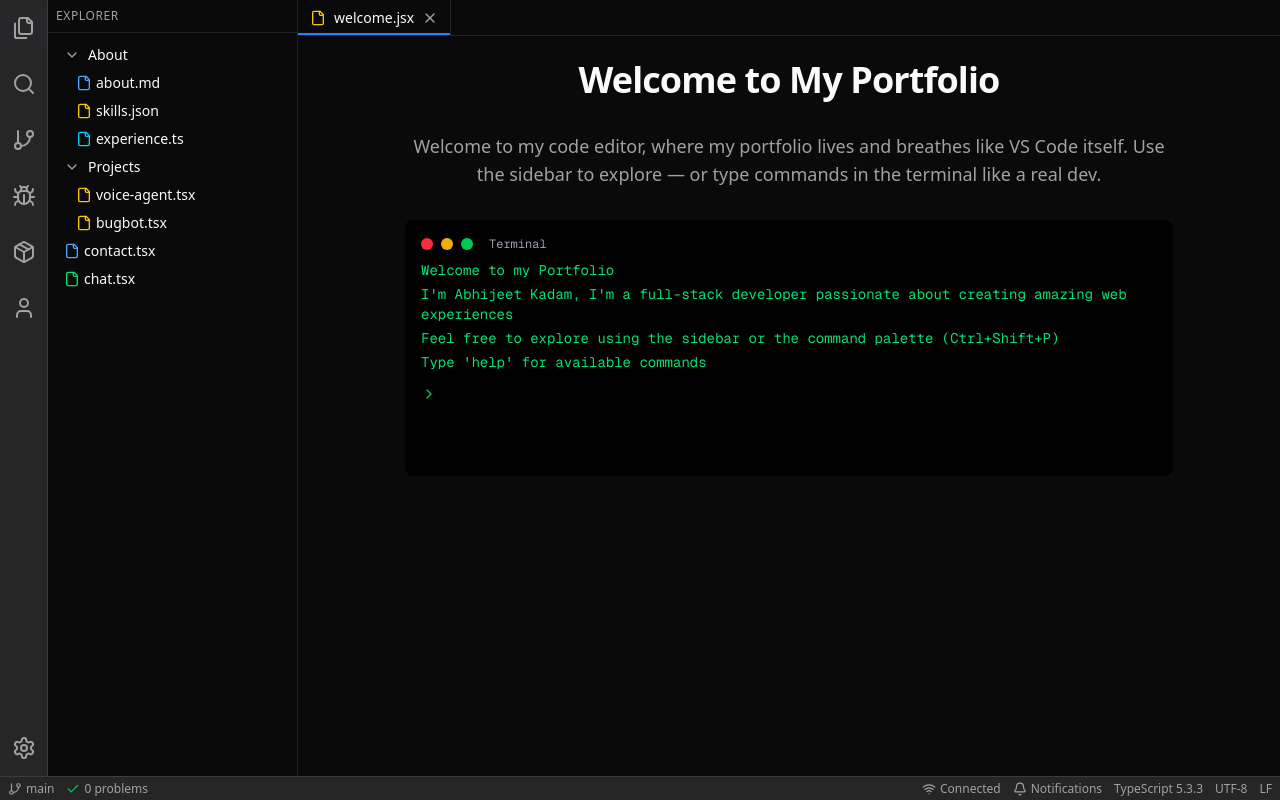
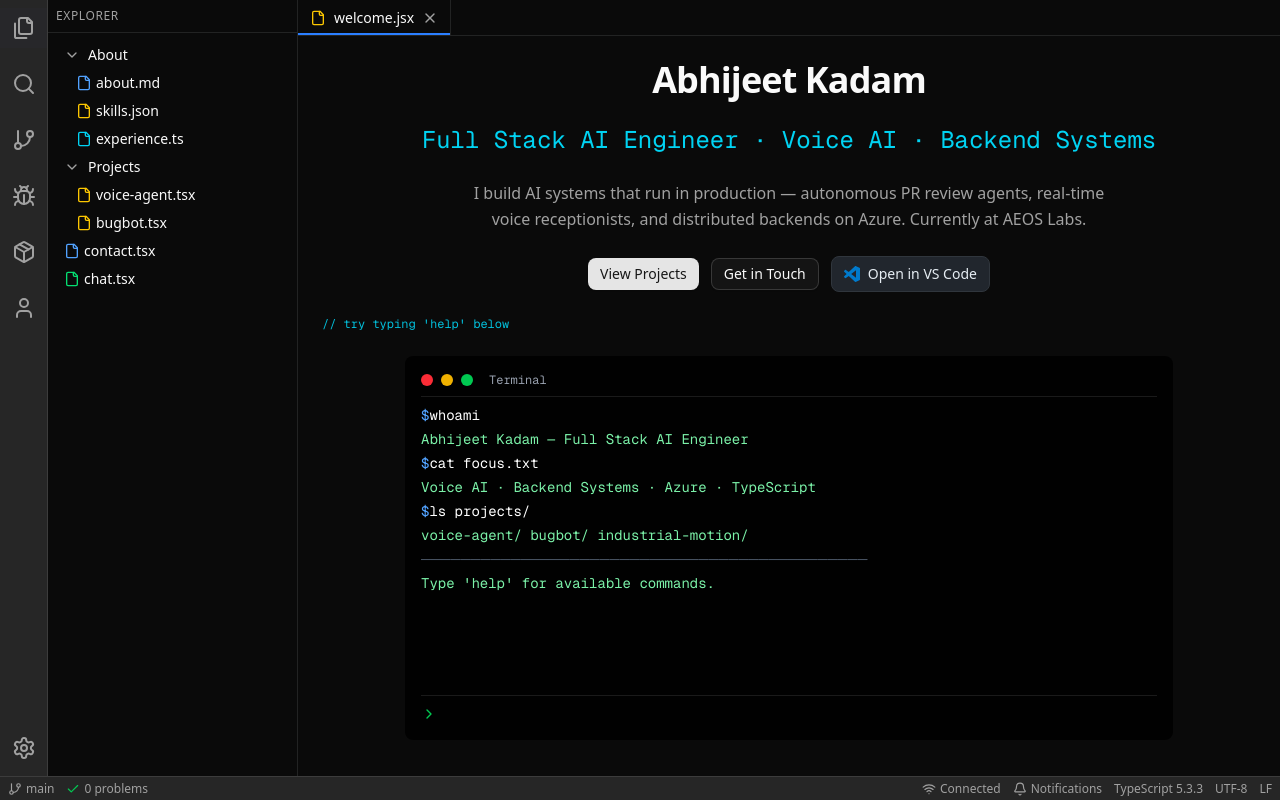
Before and after one commit to abhijeet8080/Abhijeet_Kadam, a Next.js app: page / in a window 1280 px wide. Built offline with nearby package versions, Linux system fonts and the light colour scheme.

Commit message:
feat: make some new enhancements in home page

```diff
--- a/app/page.tsx
+++ b/app/page.tsx
@@ -1,18 +1,19 @@
 "use client"
 
 import React, { useState, useEffect } from "react"
+import Link from "next/link"
 import { VSCodeLayout } from "@/components/vscode/layout"
 import { Terminal } from "@/components/vscode/terminal"
 import { CommandPalette } from "@/components/vscode/command-palette"
+import { Button } from "@/components/ui/button"
+import { VSCodeLogoIcon } from "@/components/icons/vscode-logo"
 import { KeyboardEvent } from "react"
 
 export default function Home() {
   const [isCommandPaletteOpen, setIsCommandPaletteOpen] = useState(false)
 
-  // Handle keyboard shortcuts
   useEffect(() => {
     const handleKeyDown = (e: KeyboardEvent) => {
-      // Handle Ctrl+Shift+P or Cmd+Shift+P for command palette
       if ((e.ctrlKey || e.metaKey) && e.shiftKey && e.key === "P") {
         e.preventDefault()
         setIsCommandPaletteOpen(true)
@@ -30,26 +31,45 @@ export default function Home() {
 
   return (
     <VSCodeLayout>
-      <CommandPalette
-        open={isCommandPaletteOpen}
-        onOpenChange={setIsCommandPaletteOpen}
-      />
+      <CommandPalette open={isCommandPaletteOpen} onOpenChange={setIsCommandPaletteOpen} />
 
       <div className="p-6 max-w-5xl mx-auto">
-        <div className="flex flex-col items-center justify-center space-y-8 w-full">
-          <h1 className="text-4xl font-bold tracking-tight">
-            Welcome to My Portfolio
-          </h1>
+        <div className="flex flex-col items-center justify-center space-y-6 w-full">
+          <h1 className="text-4xl font-bold tracking-tight">Abhijeet Kadam</h1>
 
-          <p className="text-lg text-muted-foreground text-center max-w-3xl">
-            Welcome to my code editor, where my portfolio lives and breathes like VS Code itself.
-            Use the sidebar to explore — or type commands in the terminal like a real dev.
+          <p className="text-xl sm:text-2xl font-mono text-cyan-400">
+            Full Stack AI Engineer · Voice AI · Backend Systems
+          </p>
 
+          <p className="text-sm sm:text-base text-muted-foreground text-center max-w-2xl leading-relaxed">
+            I build AI systems that run in production — autonomous PR review agents, real-time voice
+            receptionists, and distributed backends on Azure. Currently at AEOS Labs.
+          </p>
 
+          <div className="flex flex-col sm:flex-row sm:flex-wrap items-center justify-center gap-3">
+            <Button asChild size="sm">
+              <Link href="/projects/voice-agent">View Projects</Link>
+            </Button>
+            <Button variant="outline" size="sm" asChild>
+              <Link href="/contact">Get in Touch</Link>
+            </Button>
+            <a
+              href="https://github.dev/abhijeet8080/Abhijeet_Kadam"
+              target="_blank"
+              rel="noopener noreferrer"
+              className="inline-flex h-9 items-center gap-2 rounded-md border border-border bg-muted px-3 text-sm font-medium text-foreground shadow-sm transition-colors hover:bg-muted/80 focus-visible:outline-2 focus-visible:outline-offset-2 focus-visible:outline-ring dark:border-[#30363d] dark:bg-[#21262d] dark:text-[#e6edf3] dark:shadow-none dark:hover:bg-[#30363d] dark:focus-visible:outline-[#58a6ff]"
+            >
+              <VSCodeLogoIcon className="size-4 shrink-0 text-[#007ACC]" />
+              Open in VS Code
+            </a>
+          </div>
+
+          <p className="font-mono text-xs text-cyan-600/90 dark:text-cyan-400/90 self-start w-full max-w-3xl">
+            {"// try typing 'help' below"}
           </p>
 
           <div className="w-full max-w-3xl">
-            <Terminal className="w-full h-64" />
+            <Terminal className="w-full h-80 sm:h-96" />
           </div>
         </div>
       </div>
--- /dev/null
+++ b/components/icons/vscode-logo.tsx
@@ -0,0 +1,16 @@
+/** Visual Studio Code logo (from `public/icons/vscode.svg`). */
+export function VSCodeLogoIcon({ className }: { className?: string }) {
+  return (
+    <svg
+      aria-hidden
+      className={className}
+      viewBox="0 0 32 32"
+      xmlns="http://www.w3.org/2000/svg"
+    >
+      <path
+        fill="currentColor"
+        d="M30.865 3.448l-6.583-3.167c-0.766-0.37-1.677-0.214-2.276 0.385l-12.609 11.505-5.495-4.167c-0.51-0.391-1.229-0.359-1.703 0.073l-1.76 1.604c-0.583 0.526-0.583 1.443-0.005 1.969l4.766 4.349-4.766 4.349c-0.578 0.526-0.578 1.443 0.005 1.969l1.76 1.604c0.479 0.432 1.193 0.464 1.703 0.073l5.495-4.172 12.615 11.51c0.594 0.599 1.505 0.755 2.271 0.385l6.589-3.172c0.693-0.333 1.13-1.031 1.13-1.802v-21.495c0-0.766-0.443-1.469-1.135-1.802zM24.005 23.266l-9.573-7.266 9.573-7.266z"
+      />
+    </svg>
+  )
+}
--- a/components/vscode/layout.tsx
+++ b/components/vscode/layout.tsx
@@ -5,7 +5,7 @@ import { Sidebar } from "@/components/vscode/sidebar"
 import { Tabs } from "@/components/vscode/tabs"
 import { StatusBar } from "@/components/vscode/status-bar"
 import { ActivityBar } from "@/components/vscode/activity-bar"
-import { motion } from "framer-motion"
+import { AnimatePresence, motion } from "framer-motion"
 
 interface VSCodeLayoutProps {
   children: React.ReactNode
@@ -14,6 +14,7 @@ interface VSCodeLayoutProps {
 export function VSCodeLayout({ children }: VSCodeLayoutProps) {
   const [isSidebarOpen, setIsSidebarOpen] = useState(true)
   const [isMobile, setIsMobile] = useState(false)
+  const [showHint, setShowHint] = useState(false)
 
   // Check viewport size on mount and when window resizes
   useEffect(() => {
@@ -35,15 +36,44 @@ export function VSCodeLayout({ children }: VSCodeLayoutProps) {
     return () => window.removeEventListener('resize', checkScreenSize)
   }, [])
 
+  useEffect(() => {
+    if (typeof window === "undefined") return
+    if (isMobile || window.innerWidth < 768) {
+      setShowHint(false)
+      return
+    }
+    const seen = localStorage.getItem("sidebar-hint-seen")
+    if (seen) return
+    setShowHint(true)
+    const t = setTimeout(() => {
+      setShowHint(false)
+      localStorage.setItem("sidebar-hint-seen", "1")
+    }, 4000)
+    return () => clearTimeout(t)
+  }, [isMobile])
+
   return (
     <div className="flex flex-col h-screen w-screen overflow-hidden bg-background text-foreground">
       {/* Main content area with sidebar and editor */}
-      <div className="flex flex-1 overflow-hidden">
+      <div className="relative flex flex-1 overflow-hidden">
         {/* Activity bar (left side icons) */}
         <ActivityBar
           isSidebarOpen={isSidebarOpen}
           toggleSidebar={() => setIsSidebarOpen(!isSidebarOpen)}
         />
+
+        <AnimatePresence>
+          {showHint && (
+            <motion.div
+              initial={{ opacity: 0, x: -8 }}
+              animate={{ opacity: 1, x: 0 }}
+              exit={{ opacity: 0 }}
+              className="absolute left-14 top-16 z-50 bg-cyan-950 border border-cyan-500/40 text-cyan-300 text-xs font-mono px-3 py-2 rounded-md shadow-lg pointer-events-none"
+            >
+              ← explore from here
+            </motion.div>
+          )}
+        </AnimatePresence>
 
         {/* Sidebar with file explorer */}
         <motion.div
--- a/components/vscode/terminal.tsx
+++ b/components/vscode/terminal.tsx
@@ -37,13 +37,18 @@ interface TerminalProps {
   className?: string
 }
 
+const defaultMessages = [
+  { text: "$ whoami", delay: 300 },
+  { text: "Abhijeet Kadam — Full Stack AI Engineer", delay: 800 },
+  { text: "$ cat focus.txt", delay: 1400 },
+  { text: "Voice AI · Backend Systems · Azure · TypeScript", delay: 1900 },
+  { text: "$ ls projects/", delay: 2500 },
+  { text: "voice-agent/    bugbot/    industrial-motion/", delay: 3000 },
+  { text: "─────────────────────────────────────────────", delay: 3500 },
+  { text: "Type 'help' for available commands.", delay: 3800 },
+]
+
 export function Terminal({ welcomeMessage, className = "" }: TerminalProps) {
-  const defaultMessages = [
-    { text: "Welcome to my Portfolio", delay: 300 },
-    { text: "I'm Abhijeet Kadam, I'm a full-stack developer passionate about creating amazing web experiences", delay: 1500 },
-    { text: "Feel free to explore using the sidebar or the command palette (Ctrl+Shift+P)", delay: 3000 },
-    { text: "Type 'help' for available commands", delay: 4500 },
-  ]
 
   const [messages, setMessages] = useState<string[]>([])
   const [input, setInput] = useState("")
@@ -82,15 +87,13 @@ export function Terminal({ welcomeMessage, className = "" }: TerminalProps) {
   // Custom commands
   const commands = {
     help: () => "Available commands: help, about, skills, experience, contact, projects, clear",
-    about: () => "I'm Abhijeet Kadam, Full Stack AI Engineer at AEOS Labs. Check the About tab for more.",
+    about: () =>
+      "Abhijeet Kadam · Full Stack AI Engineer @ AEOS Labs · Building AI systems in production.",
     skills: () => "See skills.json under About — Azure, BullMQ, Hono, Prisma, Twilio, Gemini Live, and more.",
     experience: () => "Open About → experience.ts in the sidebar (or /about/experience) for AEOS Labs — marketplace, RFQ AI, Azure, Graph, Prisma.",
-    projects: () => "Check Projects in the sidebar: Voice Agent, BugBot, ConvoCloud, BlockMind, Bablue, ChatApp.",
+    projects: () => "voice-agent/    bugbot/    (more coming soon)",
     contact: () => "Feel free to contact me through the Contact page or at kadamabhijeet021@gmail.com",
-    clear: () => {
-      setMessages([])
-      return ""
-    }
+    clear: () => "",
   }
 
   // Display welcome messages with typing animation
@@ -122,6 +125,14 @@ export function Terminal({ welcomeMessage, className = "" }: TerminalProps) {
   const handleKeyDown = (e: React.KeyboardEvent<HTMLInputElement>) => {
     if (e.key === "Enter" && input.trim()) {
       const command = input.trim().toLowerCase()
+
+      if (command === "clear") {
+        setMessages([])
+        setCommandHistory((prev) => [input, ...prev].slice(0, 10))
+        setInput("")
+        setHistoryIndex(-1)
+        return
+      }
 
       // Add command to messages
       const newMessages = [...messages, `$ ${input}`]
@@ -162,42 +173,47 @@ export function Terminal({ welcomeMessage, className = "" }: TerminalProps) {
 
   return (
     <motion.div
-      className={`bg-black/90 rounded-md p-2 sm:p-4 text-green-400 font-mono text-xs sm:text-sm overflow-hidden ${className}`}
+      className={`bg-black/90 rounded-md p-2 sm:p-4 text-green-400 font-mono text-xs sm:text-sm flex flex-col overflow-hidden min-h-0 ${className}`}
       initial={{ opacity: 0, y: 20 }}
       animate={{ opacity: 1, y: 0 }}
       transition={{ duration: 0.3 }}
     >
-      <div className="flex items-center space-x-2 mb-2">
+      {/* Title bar — does not scroll with output */}
+      <div className="flex shrink-0 items-center space-x-2 pb-2 border-b border-white/10">
         <div className="h-2 w-2 sm:h-3 sm:w-3 bg-red-500 rounded-full" />
         <div className="h-2 w-2 sm:h-3 sm:w-3 bg-yellow-500 rounded-full" />
         <div className="h-2 w-2 sm:h-3 sm:w-3 bg-green-500 rounded-full" />
         <div className="text-xs text-gray-400 ml-2">Terminal</div>
       </div>
 
-      <div className="space-y-1 pb-2 max-h-36 sm:max-h-60 overflow-y-auto custom-scrollbar">
+      {/* Scrollable output only */}
+      <div className="flex-1 min-h-0 overflow-y-auto custom-scrollbar space-y-1 py-2">
         {messages.map((message, index) => (
           <div key={index} className="flex">
             {message.startsWith("$") ? (
               <>
-                <span className="text-blue-400 mr-1">$</span>
-                <span>{message.substring(1)}</span>
+                <span className="text-blue-400">$</span>
+                <span className="text-white">{message.substring(1)}</span>
               </>
+            ) : message.startsWith("─") ? (
+              <span className="text-gray-600">{message}</span>
             ) : (
-              <span>{message}</span>
+              <span className="text-green-300">{message}</span>
             )}
           </div>
         ))}
         <div ref={messagesEndRef} />
       </div>
 
-      <div className="flex items-center">
-        <ChevronRight className="h-4 w-4 mr-1 text-green-500" />
+      {/* Input row — stays pinned under the scroll region */}
+      <div className="flex shrink-0 items-center pt-2 border-t border-white/10">
+        <ChevronRight className="h-4 w-4 mr-1 text-green-500 shrink-0" />
         <input
           type="text"
           value={input}
           onChange={handleInputChange}
           onKeyDown={handleKeyDown}
-          className="flex-1 bg-transparent outline-none border-none text-green-400"
+          className="flex-1 min-w-0 bg-transparent outline-none border-none text-green-400"
           autoFocus
         />
       </div>
```
Also changed, not shown: components/vscode/command-palette.tsx (+7 -0 lines), public/icons/vscode.svg (added).
